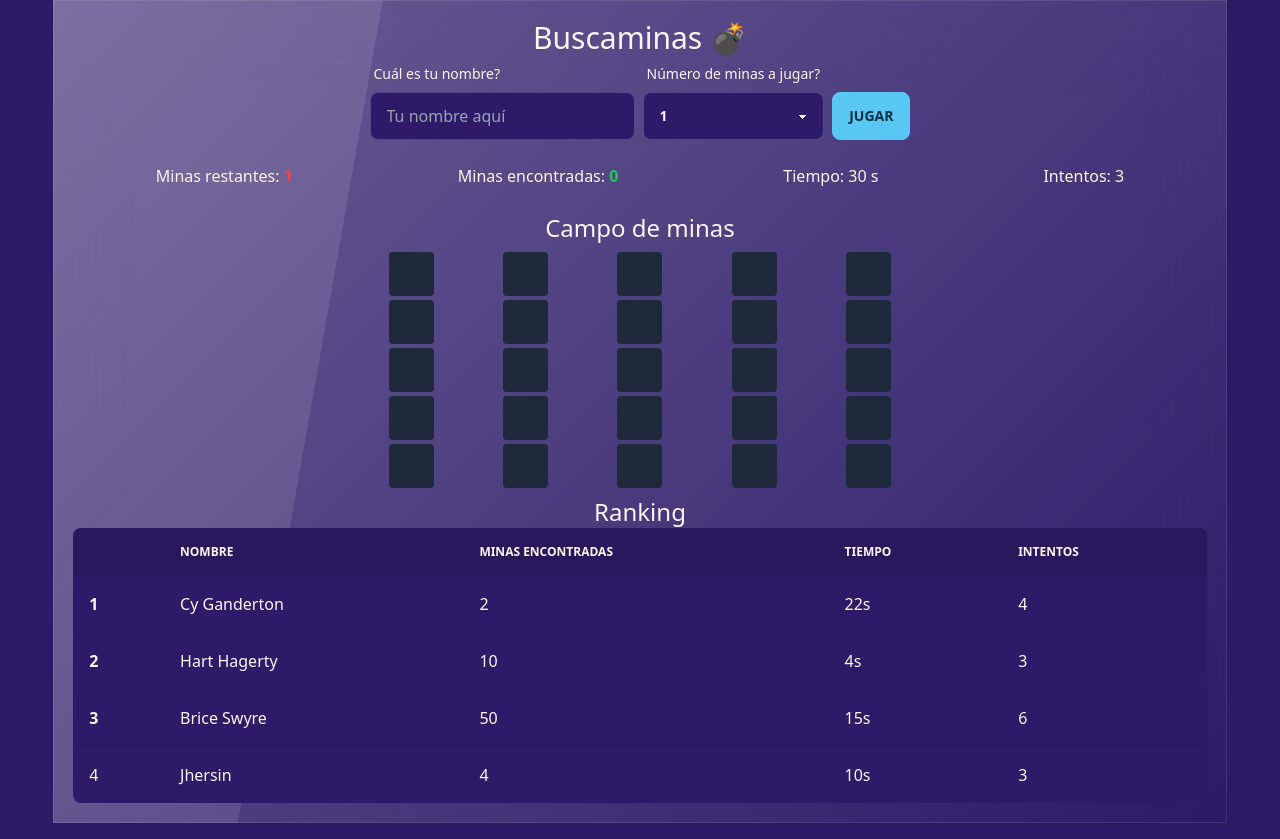
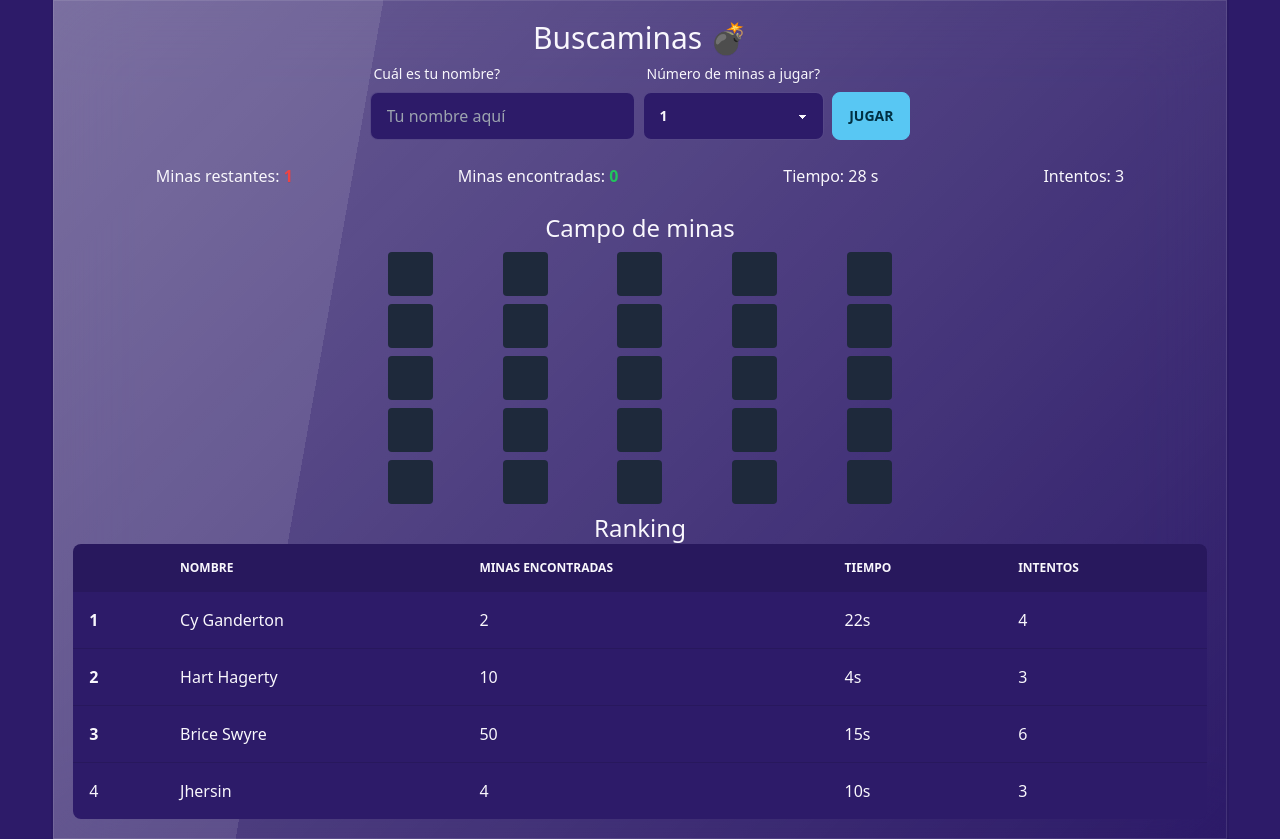
Before and after one commit to Jhersonnpa/Buscaminas, a website: page index.html in a window 1280 px wide. Both pictures are taken after a click on the button "JUGAR". Drawn offline with Linux system fonts and the light colour scheme.

Commit message:
Creacion y finalizacion de frontend, y empezando a crear las funcionalidades

```diff
--- a/index.html
+++ b/index.html
@@ -56,13 +56,13 @@
             <button class="btn btn-secondary max-w-xs self-end" onclick="jugar()">Jugar</button>
         </div>
         <div class="flex justify-around my-6">
-            <span>Minas restantes: <span id="minasPorEncontrar" class="text-red-500 font-semibold">1</span></span>
-            <span>Minas encontradas: <span id="minasEncontradas" class="text-green-500 font-semibold">0</span></span>
-            <span>Tiempo: <span id="tiempo">30</span> s</span>
-            <span>Intentos: <span id="intentos">3</span></span>
+            <span>Minas restantes: <span id="minasPorEncontrar" class="text-red-500 font-semibold"></span></span>
+            <span>Minas encontradas: <span id="minasEncontradas" class="text-green-500 font-semibold"></span></span>
+            <span>Tiempo: <span id="tiempo"></span> s</span>
+            <span>Intentos: <span id="intentos"></span></span>
         </div>
         <h2 class="text-2xl">Campo de minas</h2>
-        <div id="tablero" class="w-full grid grid-cols-5 gap-1 my-2 lg:w-1/2 lg:mx-auto">
+        <div id="tablero" class="w-full grid grid-cols-5 gap-2 my-2 lg:w-1/2 lg:mx-auto">
             <p>Introduce tu nombre y juega!</p>
         </div>
         <h2 class="text-2xl">Ranking</h2>
--- a/js/index.js
+++ b/js/index.js
@@ -1,18 +1,33 @@
 "use strict";
 let jugadores = [];
 let campoDeMinas = [];
+let restantes = 1;
+let encontradas = 0;
+let time = 30;
+let numIntentos = 3;
+let minas = 1;
+// DOM
 let minasRestantes = document.getElementById("minasPorEncontrar");
+let minasEncontradas = document.getElementById("minasEncontradas");
 let tiempo = document.getElementById("tiempo");
 let intentos = document.getElementById("intentos");
 let numMinas = document.getElementById("numMinas");
 const jugar = () => {
     inicializarCampo();
     printCampo();
-    console.log(tiempo);
-    let time = parseInt(tiempo.value);
-    const timeoutId = setTimeout(() => {
-        console.log(time * 1000);
-    }, 5000);
+    const intervalId = setInterval(() => {
+        time--;
+        tiempo.innerText = time.toString();
+        if (time === 0 || numIntentos == 0) {
+            clearInterval(intervalId);
+            alert("Has Perdido");
+        }
+        ;
+        if (encontradas == minas) {
+            clearInterval(intervalId);
+            alert("Has ganado");
+        }
+    }, 1000);
 };
 const inicializarCampo = () => {
     let numProbabilidades = document.getElementById("numMinas");
@@ -43,14 +58,14 @@ const printCampo = () => {
         for (let j = 0; j < campoDeMinas[i].length; j++) {
             if (campoDeMinas[i][j] == 1) {
                 info += `<label class="swap swap-flip text-3xl m-0">
-                <input type="checkbox" />
+                <input type="checkbox" onclick="checkMine(${i},${j})" id="${i}${j}"/>
                 <div class="swap-on p-1 bg-slate-800 rounded">💣</div>
                 <div class="swap-off p-1 bg-slate-800 rounded"></div>
             </label>`;
             }
             else {
                 info += `<label class="swap swap-flip text-3xl m-0">
-                <input type="checkbox" />
+                <input type="checkbox" onclick="checkMine(${i},${j})" id="${i}${j}"/>
                 <div class="swap-on p-1 bg-slate-800 rounded">🤭</div>
                 <div class="swap-off p-1 bg-slate-800 rounded"></div>
             </label>`;
@@ -67,9 +82,35 @@ const verificarStorage = () => {
     }
     // jugadores[0] = {nombre: "", minasEncontradas: 0, tiempo: 0, intentos: 0};
 };
+const checkMine = (i, j) => {
+    let element = document.getElementById(`${i}${j}`);
+    setTimeout(() => {
+        if (campoDeMinas[i][j] === 0) {
+            element.onclick = '';
+            element.click();
+            element.onclick = `checkMine(${i},${j})`;
+        }
+        if (campoDeMinas[i][j] === 1) {
+            restantes--;
+            encontradas++;
+            minasEncontradas.innerText = encontradas;
+            minasRestantes.innerText = restantes;
+        }
+        numIntentos--;
+        intentos.innerText = numIntentos;
+    }, 800);
+};
 verificarStorage();
+minasRestantes.innerText = numMinas.value;
+minasEncontradas.innerText = '0';
+tiempo.innerText = parseInt(numMinas.value) * 30;
+intentos.innerText = parseInt(numMinas.value) * 3;
 numMinas.addEventListener("change", (e) => {
     minasRestantes.innerText = e.target.value;
     tiempo.innerText = parseInt(e.target.value) * 30;
     intentos.innerText = parseInt(e.target.value) * 3;
+    restantes = parseInt(e.target.value);
+    time = parseInt(e.target.value) * 30;
+    numIntentos = parseInt(e.target.value) * 3;
+    minas = numMinas.value;
 });
--- a/ts/index.ts
+++ b/ts/index.ts
@@ -1,6 +1,13 @@
 let jugadores: object[] = [];
 let campoDeMinas: any = [];
+let restantes: number = 1;
+let encontradas: number = 0;
+let time: number = 30;
+let numIntentos: number = 3;
+let minas: number = 1;
+// DOM
 let minasRestantes: any = document.getElementById("minasPorEncontrar");
+let minasEncontradas: any = document.getElementById("minasEncontradas");
 let tiempo: any = document.getElementById("tiempo");
 let intentos: any = document.getElementById("intentos");
 let numMinas: any = document.getElementById("numMinas");
@@ -8,11 +15,19 @@ let numMinas: any = document.getElementById("numMinas");
 const jugar = () => {
     inicializarCampo();
     printCampo();
-    console.log(tiempo)
-    let time: number = parseInt(tiempo.value);
-    const timeoutId = setTimeout(() => {
-        console.log(time * 1000);
-    }, 5000);
+    const intervalId = setInterval(() => {
+        time--;
+        tiempo.innerText = time.toString();
+        if (time === 0 || numIntentos == 0) {
+            clearInterval(intervalId);
+            alert("Has Perdido");
+        };
+        if (encontradas == minas) {
+            clearInterval(intervalId);
+            alert("Has ganado");
+        }
+    }, 1000);
+
 }
 
 const inicializarCampo = () => {
@@ -48,14 +63,14 @@ const printCampo = () => {
         for (let j = 0; j < campoDeMinas[i].length; j++) {
             if (campoDeMinas[i][j] == 1) {
                 info += `<label class="swap swap-flip text-3xl m-0">
-                <input type="checkbox" />
+                <input type="checkbox" onclick="checkMine(${i},${j})" id="${i}${j}"/>
                 <div class="swap-on p-1 bg-slate-800 rounded">💣</div>
                 <div class="swap-off p-1 bg-slate-800 rounded"></div>
             </label>`
             }
             else {
                 info += `<label class="swap swap-flip text-3xl m-0">
-                <input type="checkbox" />
+                <input type="checkbox" onclick="checkMine(${i},${j})" id="${i}${j}"/>
                 <div class="swap-on p-1 bg-slate-800 rounded">🤭</div>
                 <div class="swap-off p-1 bg-slate-800 rounded"></div>
             </label>`;
@@ -74,11 +89,37 @@ const verificarStorage = () => {
     // jugadores[0] = {nombre: "", minasEncontradas: 0, tiempo: 0, intentos: 0};
 }
 
+const checkMine = (i: number, j: number) => {
+    let element: any = document.getElementById(`${i}${j}`);
 
+    setTimeout(() => {
+        if (campoDeMinas[i][j] === 0) {
+            element.onclick = '';
+            element.click();
+            element.onclick = `checkMine(${i},${j})`;
+        }
+        if (campoDeMinas[i][j] === 1) {
+            restantes--;
+            encontradas++;
+            minasEncontradas.innerText = encontradas;
+            minasRestantes.innerText = restantes;
+        }
+        numIntentos--;
+        intentos.innerText = numIntentos;
+    }, 800);
+}
 
 verificarStorage();
+minasRestantes.innerText = numMinas.value;
+minasEncontradas.innerText = '0';
+tiempo.innerText = parseInt(numMinas.value) * 30;
+intentos.innerText = parseInt(numMinas.value) * 3;
 numMinas.addEventListener("change", (e: any) => {
     minasRestantes.innerText = e.target.value;
     tiempo.innerText = parseInt(e.target.value) * 30;
     intentos.innerText = parseInt(e.target.value) * 3;
+    restantes = parseInt(e.target.value);
+    time = parseInt(e.target.value) * 30;
+    numIntentos = parseInt(e.target.value) * 3;
+    minas = numMinas.value;
 });
```
Also changed, not shown: dist/output.css.
